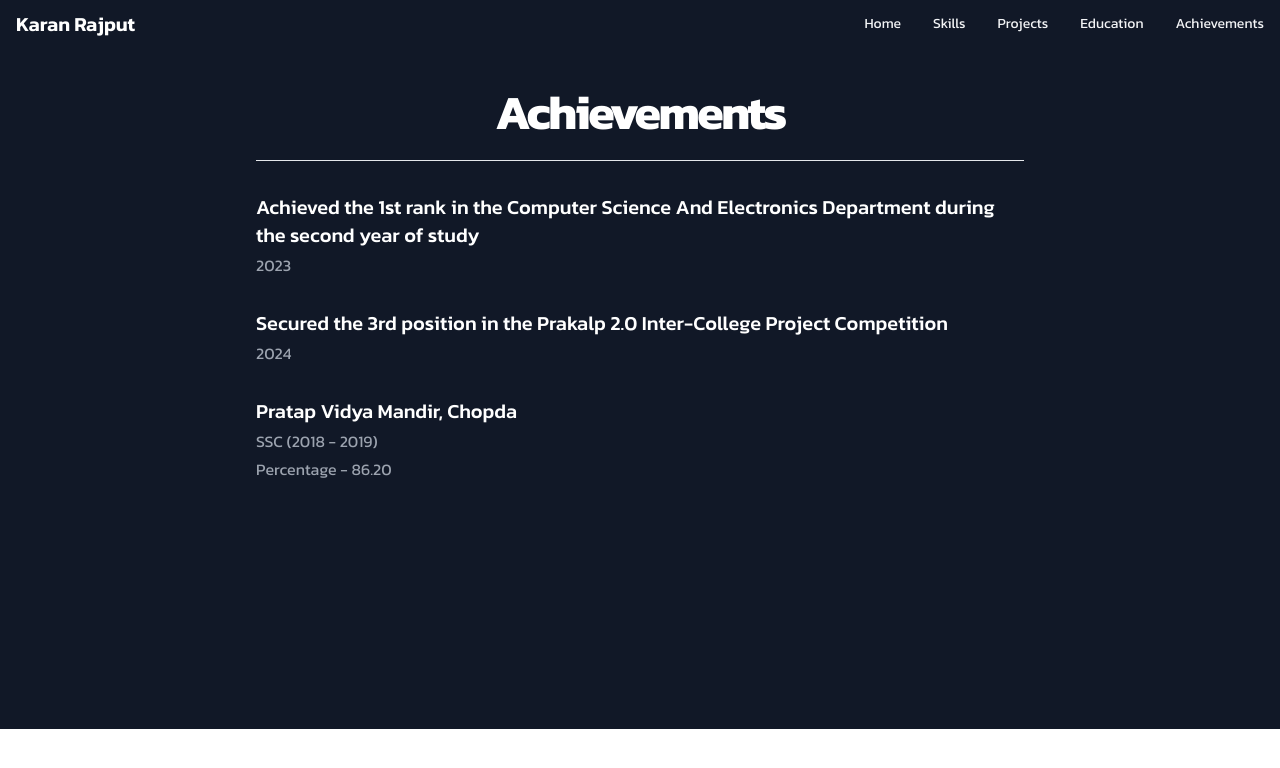
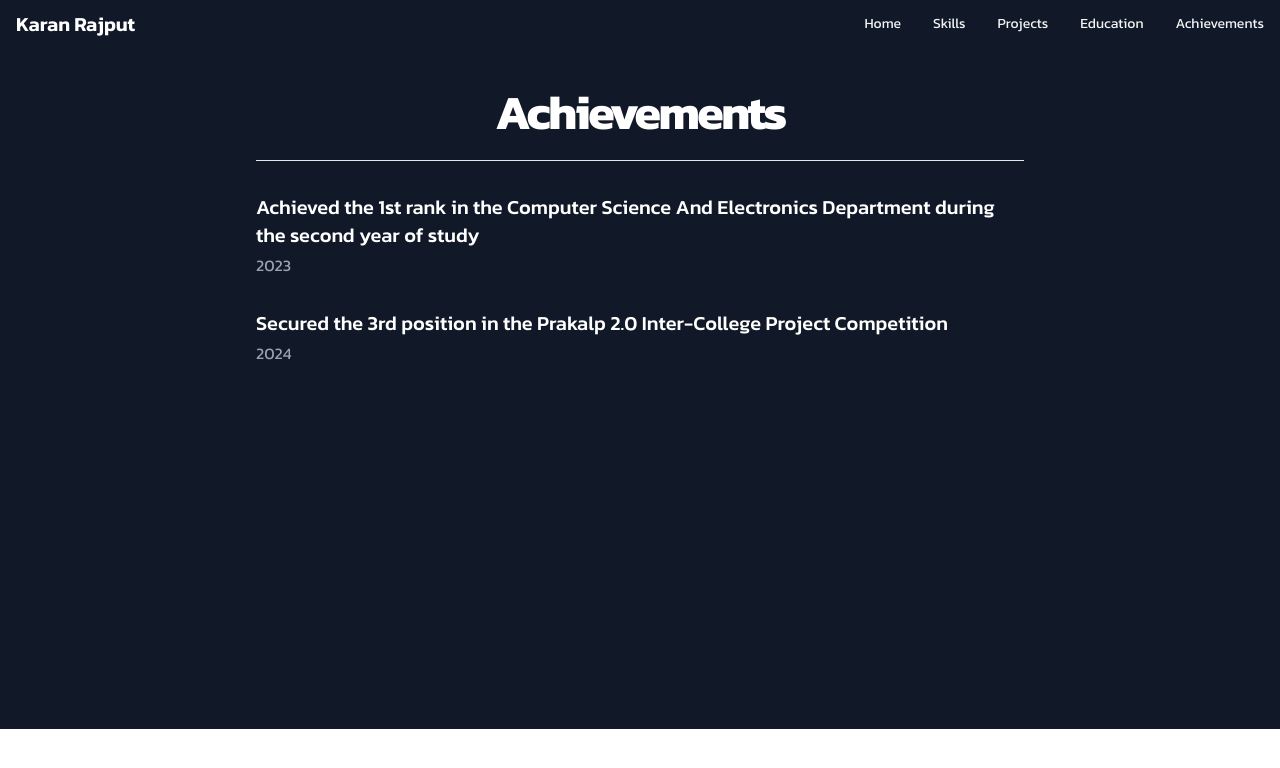
Before and after one commit to karanrajput2003/karan_rajput, a React (Vite) app: page /achievements in a window 1280 px wide. Shown: the top 768 px of the page. Built offline with nearby package versions, Linux system fonts and the light colour scheme.

Commit message:
Update Achievements.jsx

```diff
--- a/src/pages/Achievements.jsx
+++ b/src/pages/Achievements.jsx
@@ -31,13 +31,6 @@ function Achievements() {
                 2024
               </p>
             </div>
-            <div>
-              <h3 className="text-xl font-medium text-white">Pratap Vidya Mandir, Chopda</h3>
-              <p className="mt-1 text-gray-400">SSC (2018 - 2019)</p>
-              <p className="mt-1 text-gray-400">
-                Percentage - 86.20
-              </p>
-            </div>
           </div>
         </div>
       </section>
```
